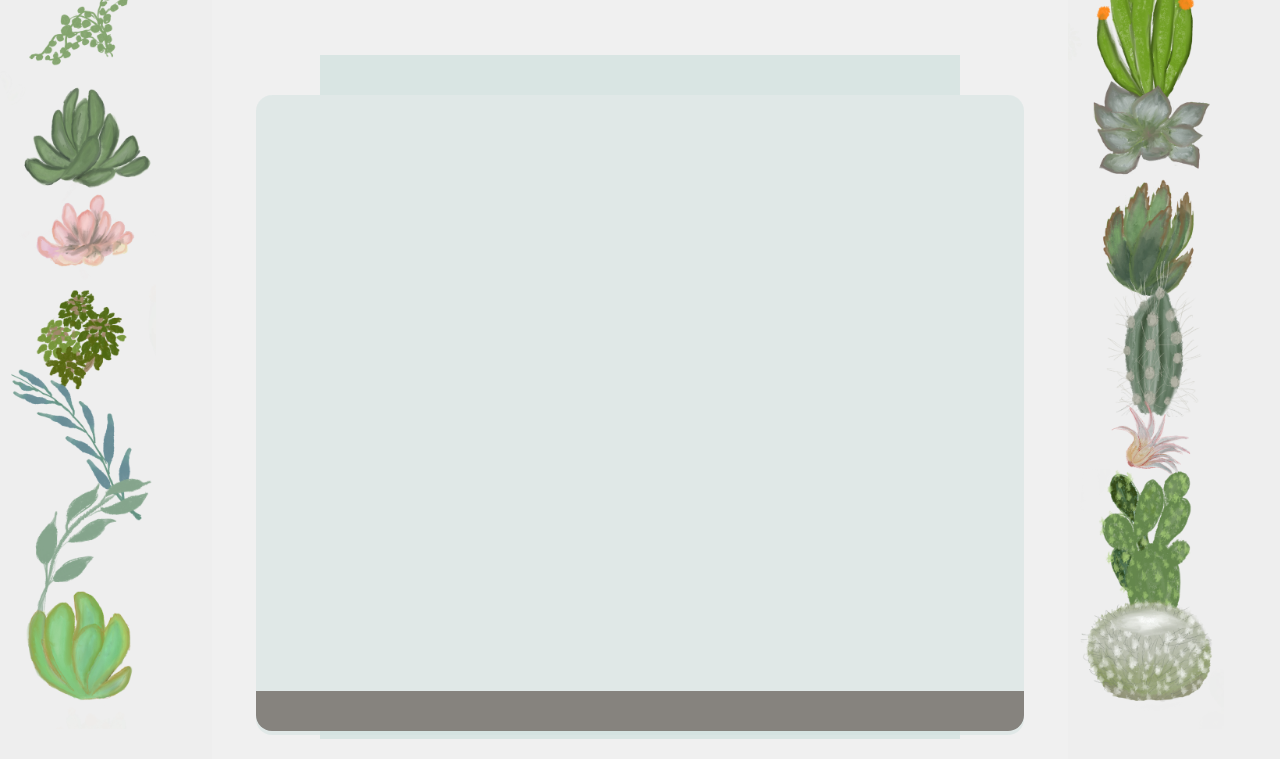
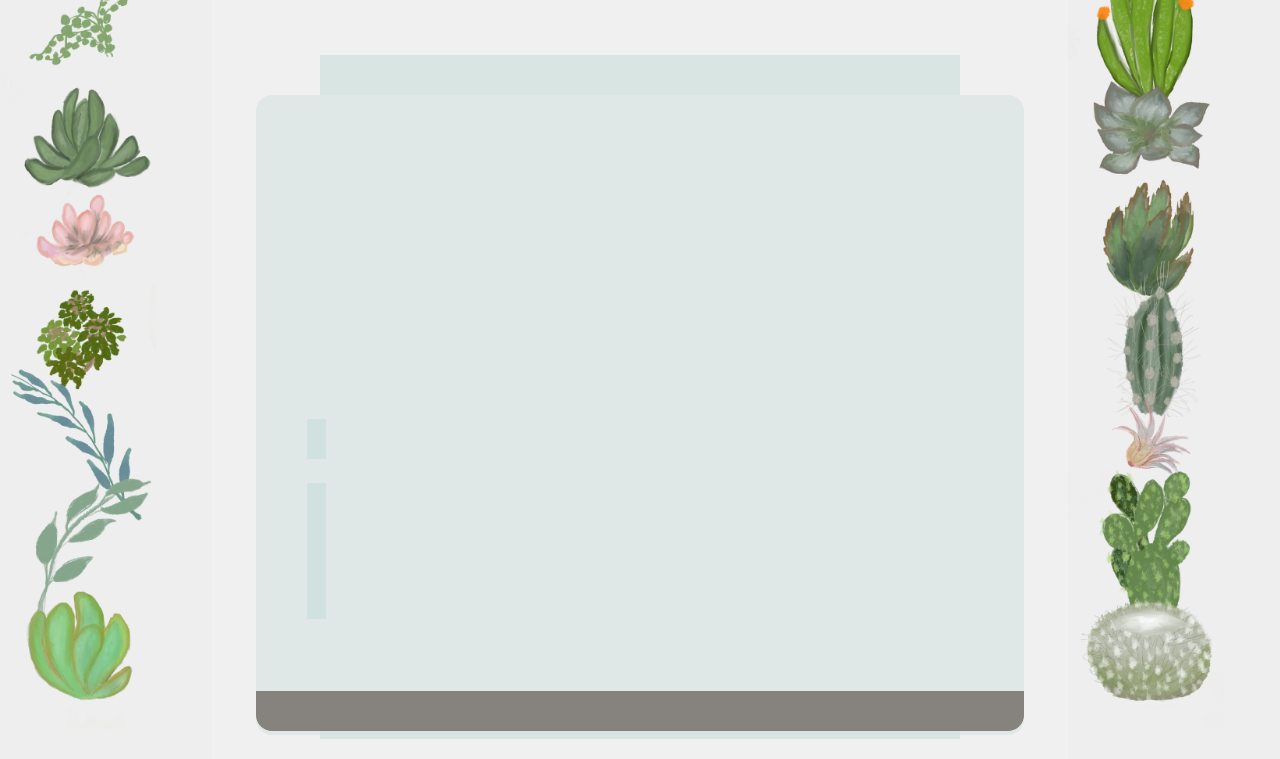
Before and after one commit to AaronAlons/Terrarium, a plain HTML site: page index.html in a window 1280 px wide. Shown: the part 61-820 px from the top of the page. Drawn offline with Linux system fonts and the light colour scheme; a web font is replaced by a local one.

Commit message:
jar-glossy

```diff
--- a/style.css
+++ b/style.css
@@ -83,3 +83,21 @@ h1 {
     left: 20%;
     border-radius: 0 0 1rem 1rem  ;
 }
+.jar-glossy-long {
+   position: absolute;
+   bottom: 15%;
+   left: 24%;
+   width: 1.5%;
+   height: 17%;
+   background-color:#d1e1df;
+   opacity: 10;
+}
+.jar-glossy-short{
+   position: absolute;
+   bottom: 35%;
+   left: 24%;
+   width: 1.5%;
+   height: 5%;
+   background-color: #d1e1df;
+   opacity: 10;
+}
```
